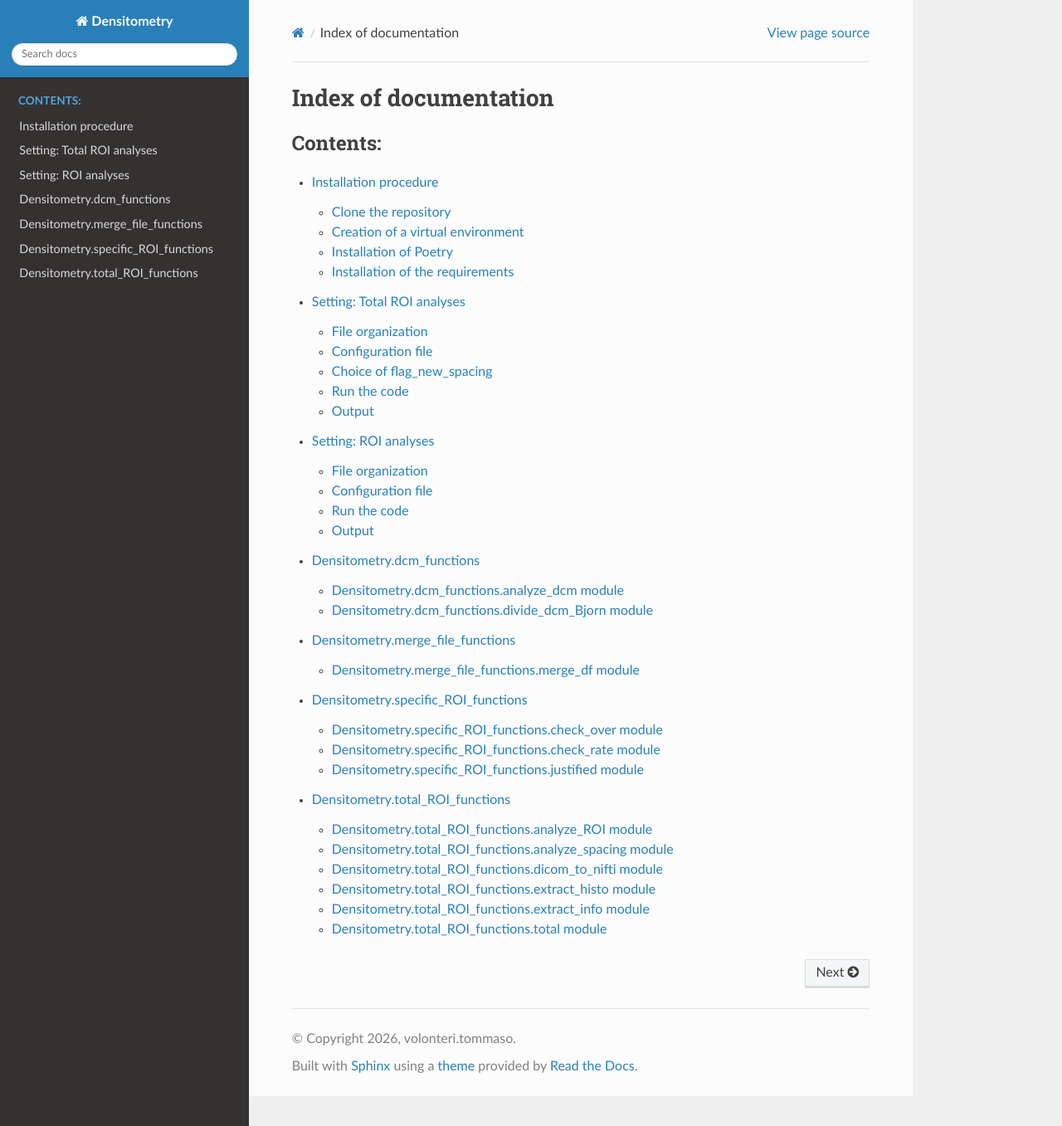
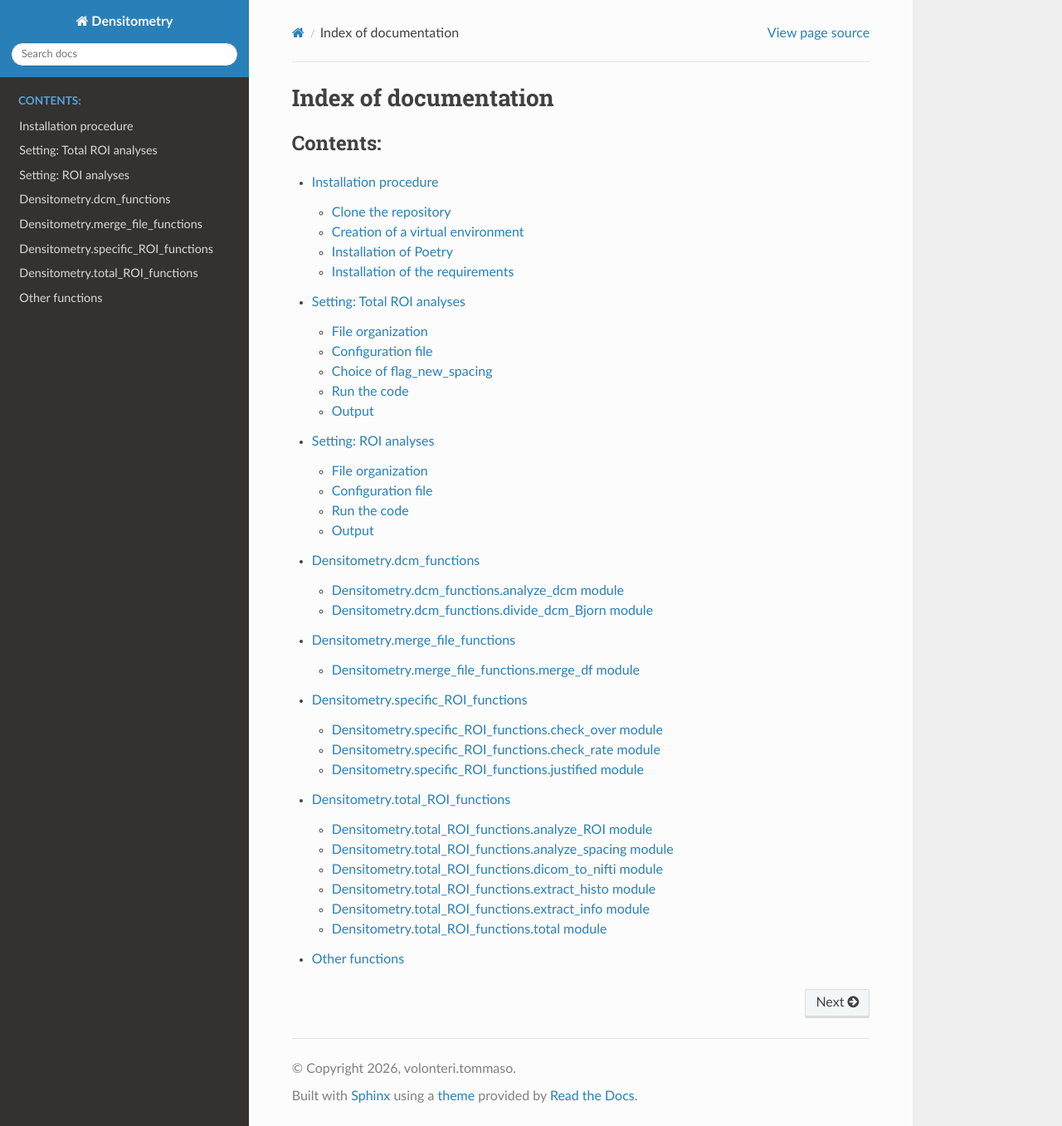
Before and after one commit to pymaitre/Densitometry, a Sphinx documentation site: the page built from docs/source/index.rst, in a window 1280 px wide and 1357 px high. Shown: the whole window at 83% size. Built offline with Sphinx 7.4.7 and the Read the Docs theme 3.1.0, drawn with Linux system fonts in a browser that asks for light colours; pages that are not in the unit, such as notebooks, are missing from menus.

Commit message:
Update Densitometry.rst

```diff
--- a/docs/source/Densitometry.rst
+++ b/docs/source/Densitometry.rst
@@ -113,3 +113,13 @@
     :members:
     :show-inheritance:
     :undoc-members:
+
+Other functions
+====================================================
+
+Densitometry.other_functions module
+
+.. automodule:: Densitometry.other_functions
+    :members:
+    :show-inheritance:
+    :undoc-members:
```
